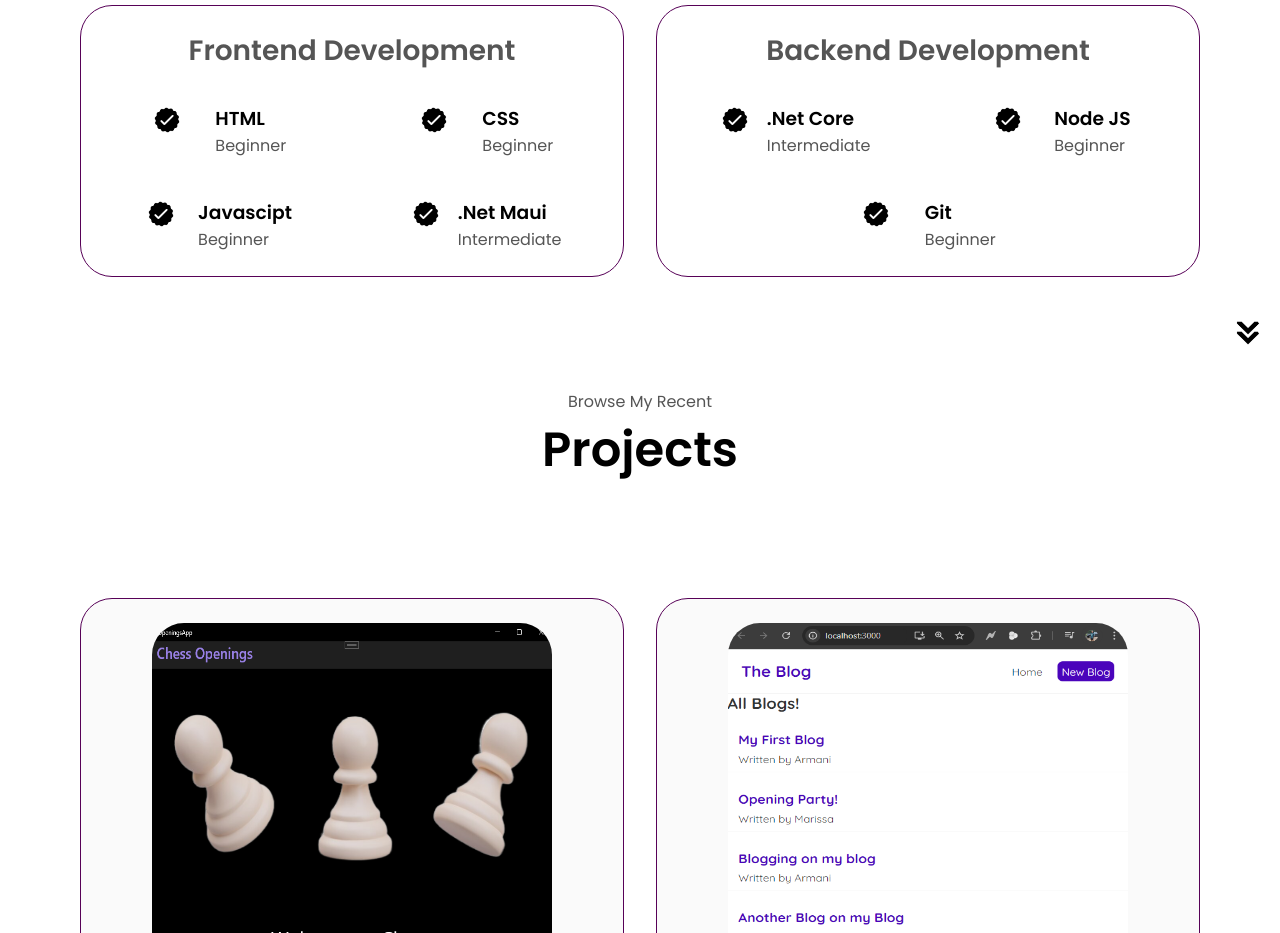
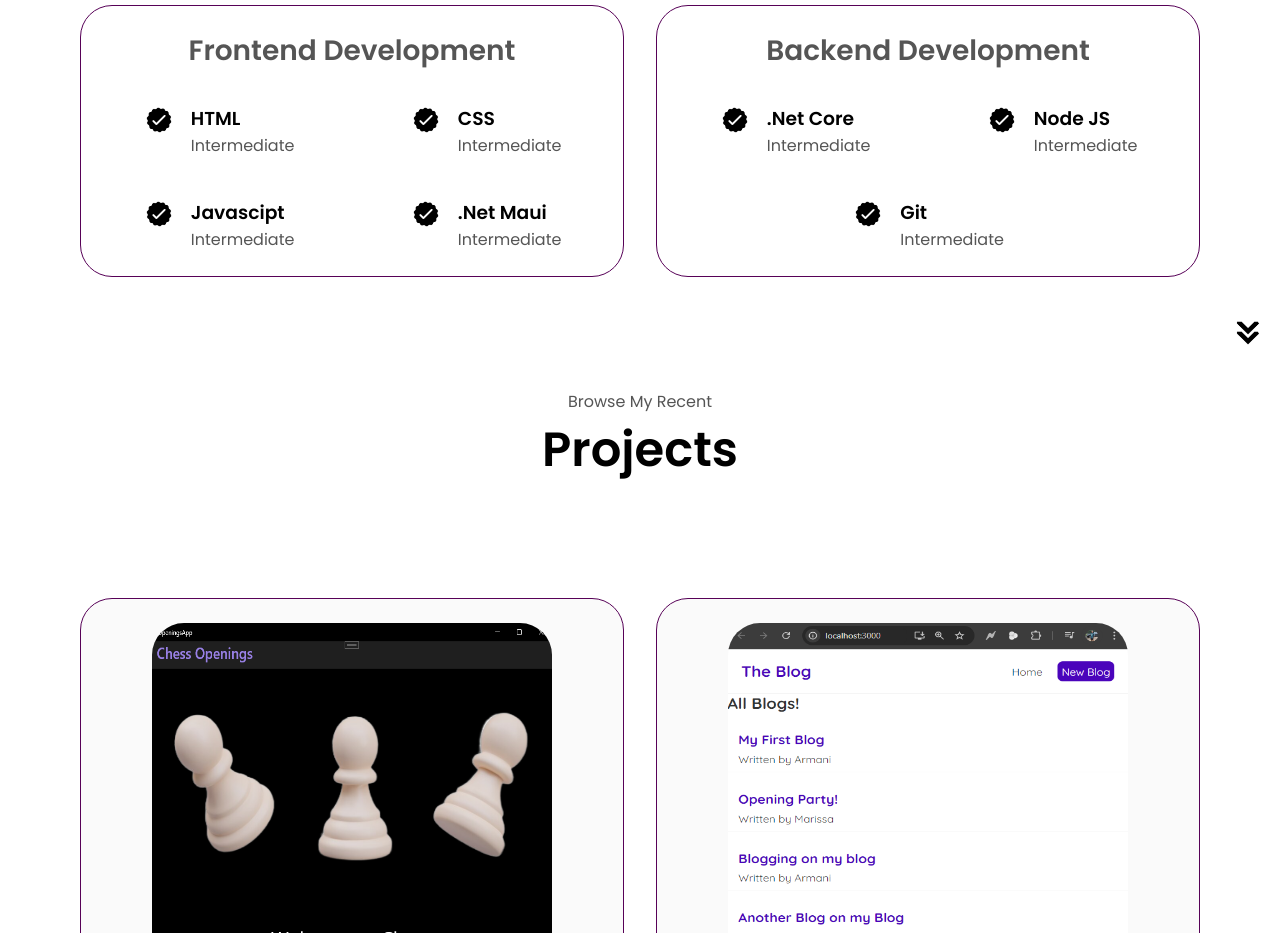
Before and after one commit to ArmaniTulip/My-Portfolio, a plain HTML site: page index.html in a window 1280 px wide. Shown: the part 1800-2733 px from the top of the page. Drawn offline with Linux system fonts and the light colour scheme.

Commit message:
error in bio fixed, changed experience to intermediate

```diff
--- a/index.html
+++ b/index.html
@@ -99,7 +99,7 @@
           <div class="text-container">
             <p>Hello Everyone! Thank you for visiting my portfolio. I am an US Army Veteran with 9 years of service. I was an Infantryman in
               the 82nd Airborne Division for most of my career. As I started to transition out of the Army I wanted to hit the ground running in tech, so I applied and participated in Micorsoft's Systems and Software Academy
-              where I learned the basics of programming. In this 17 week program I learned C# and the .net Framework. Throughout the course I had grown passionate about Frontend development through the introduction .Net Maui.
+              where I learned the basics of programming. In this 17 week program I learned C# and the .net Framework. Throughout the course I had grown passionate about Frontend development through the introduction of .Net Maui.
               That's when I decided to start teaching myself about Javascript CSS and HTML. I learned the hard way of source control by losing a lot of work, so I taught myself the basics of git. Everyday I strive to learn more
               and I strive to better myself.
             </p>
@@ -129,7 +129,7 @@
                 />
                 <div>
                   <h3>HTML</h3>
-                  <p>Beginner</p>
+                  <p>Intermediate</p>
                 </div>
               </article>
               <article>
@@ -140,7 +140,7 @@
                 />
                 <div>
                   <h3>CSS</h3>
-                  <p>Beginner</p>
+                  <p>Intermediate</p>
                 </div>
               </article>
               <article>
@@ -151,7 +151,7 @@
                 />
                 <div>
                   <h3>Javascipt</h3>
-                  <p>Beginner</p>
+                  <p>Intermediate</p>
                 </div>
               </article>
               <article>
@@ -189,7 +189,7 @@
                 />
                 <div>
                   <h3>Node JS</h3>
-                  <p>Beginner</p>
+                  <p>Intermediate</p>
                 </div>
               </article>
               <article>
@@ -200,7 +200,7 @@
                 />
                 <div>
                   <h3>Git</h3>
-                  <p>Beginner</p>
+                  <p>Intermediate</p>
                 </div>
               </article>
             </div>
```
